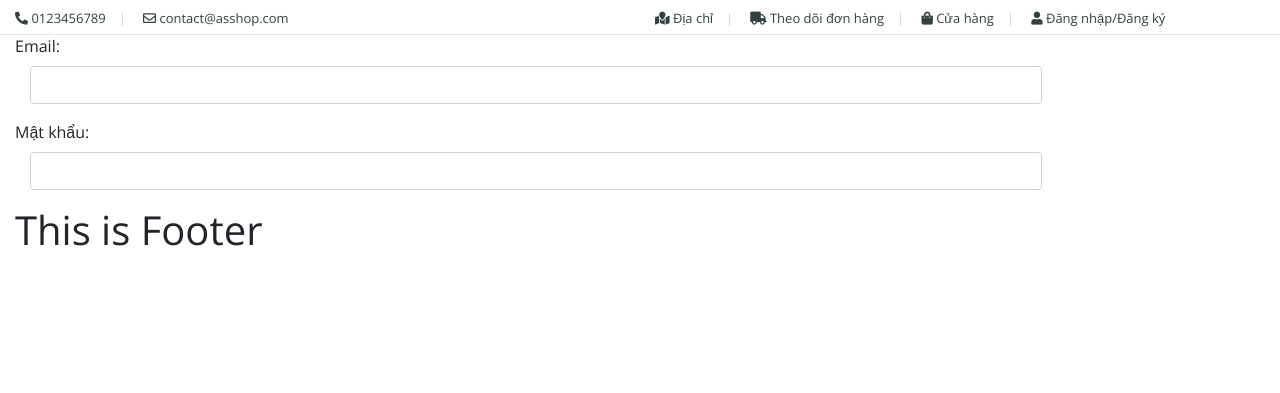
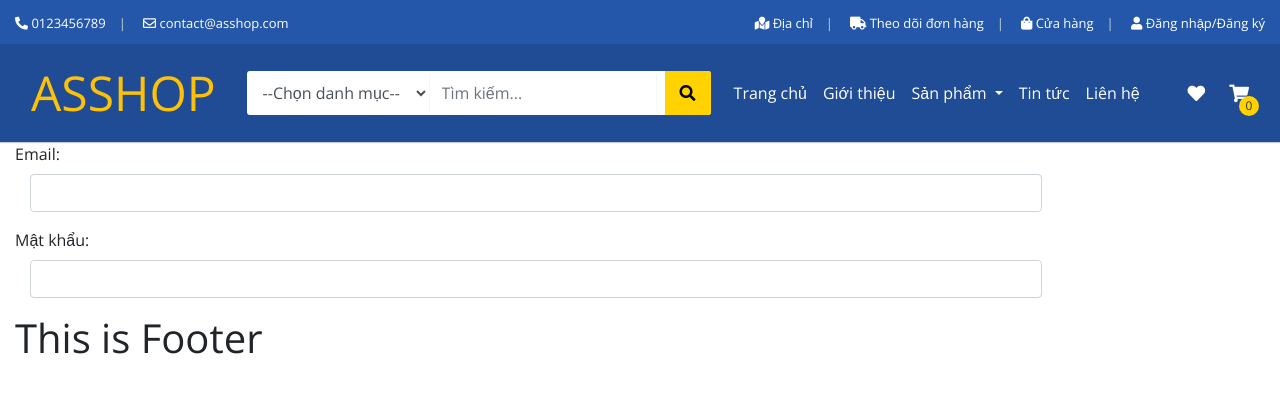
Before and after one commit to hoangnhh97/asshop_php, a PHP site: page /login.php?url=1 in a window 1280 px wide. Shown: the top 393 px of the page. Run offline with PHP 8.4, Linux system fonts and the light colour scheme; some libraries are stand-ins or nearby versions.

Commit message:
Update Header

```diff
--- a/assets/css/styles.css
+++ b/assets/css/styles.css
@@ -6,9 +6,8 @@ body {
     @Topbar
 */
 #top-bar {
-    background-color: #fff;
-    box-shadow: 0px 0px 1px 0px rgba(0, 0, 0, 0.5);
-    padding: 5px 0;
+    background-color: #2457aa;
+    padding: 10px 0;
 }
 #top-bar ul {
     padding: 0;
@@ -28,7 +27,7 @@ body {
 }
 
 #top-bar ul li a {
-    color: #334141;
+    color: #fff;
     text-decoration: none;
     font-size: 13px;
 }
@@ -40,3 +39,106 @@ body {
         max-width: 1430px;
     }
 }
+
+/*
+    @Navbar
+*/
+nav.navbar.navbar-expand-lg.navbar-dark.bg-light {
+    background-color: #1F4C94!important;
+    box-shadow: 0px 1px 1px 0px rgba(0, 0, 0, 0.2);
+}
+
+.logo {
+    font-size: 3em;
+}
+
+.navbar-dark .navbar-nav .nav-link {
+    color: #fff;
+}
+
+form#search-bar {
+    margin: 0 15px;
+    background-color: #fff;
+    border-radius: 3px;
+    -webkit-border-radius: 3px;
+    -moz-border-radius: 3px;
+    -ms-border-radius: 3px;
+    -o-border-radius: 3px;
+}
+
+form#search-bar #ddlCategories {
+    border-radius: 3px 0 0 3px;
+    border: 0;
+    border-right: 1px solid #f5f5f5;
+    outline: 0;
+}
+
+form#search-bar input {
+    border-radius: 0;
+    border: 0;
+    border-right: 1px solid #f5f5f5;
+    outline: 0;
+    box-shadow: none;
+    -webkit-border-radius: 0;
+    -moz-border-radius: 0;
+    -ms-border-radius: 0;
+    -o-border-radius: 0;
+}
+
+form#search-bar .btn-search {
+    background-color: #ffd200;
+    padding: 10px 15px;
+    border:0;
+    outline: 0;
+    border-radius: 0px 3px 3px 0;
+    -webkit-border-radius: 0px 3px 3px 0;
+    -moz-border-radius: 0px 3px 3px 0;
+    -ms-border-radius: 0px 3px 3px 0;
+    -o-border-radius: 0px 3px 3px 0;
+}
+
+form#search-bar .btn-search:focus,
+form#search-bar input:focus,
+form#search-bar #ddlCategories:focus {
+    outline: 0;
+    box-shadow:none!important;
+}
+
+li.cart {
+    position: relative;
+}
+
+#shop-cart li {
+    display: inline-block;
+    margin-right: 20px;
+}
+
+#shop-cart li a {
+    color: #fff;
+    text-decoration: none;
+    font-size: 1.1em;
+}
+
+#shop-cart ul {
+    list-style: none;
+    margin: 0;
+    padding: 0;
+}
+
+#shop-cart li:last-child {
+    margin: 0;
+}
+
+#shop-cart li.cart a span {
+    position: absolute;
+    bottom: -10px;
+    right: -10px;
+    background-color: #ffd200;
+    color: #333;
+    width: 20px;
+    height: 20px;
+    line-height: 20px;
+    text-align: center;
+    border-radius: 50%;
+    font-size: 12px;
+}
--- a/views/shared/v_header.php
+++ b/views/shared/v_header.php
@@ -27,7 +27,7 @@
                             </ul>
                         </div>
                         <div class="col-md-6">
-                            <ul>
+                            <ul class="text-right">
                                 <li><a href=""><i class="fa fa-map-marked"></i> Địa chỉ</a></li>
                                 <li><a href=""><i class="fas fa-truck"></i> Theo dõi đơn hàng</a></li>
                                 <li><a href=""><i class="fa fa-shopping-bag"></i> Cửa hàng</a></li>
@@ -37,5 +37,54 @@
                     </div>
                 </div>
             </div>
+            <nav class="navbar navbar-expand-lg navbar-dark bg-light">
+                <div class="container">
+                    <a class="navbar-brand text-warning logo" href="#">ASSHOP</a>
+                    <button class="navbar-toggler" type="button" data-toggle="collapse" data-target="#navbarSupportedContent" aria-controls="navbarSupportedContent" aria-expanded="false" aria-label="Toggle navigation">
+                        <span class="navbar-toggler-icon"></span>
+                    </button>
+                    <form id="search-bar" class="form-inline my-2 my-lg-0">
+                        <select id="ddlCategories" class="form-control">
+                            <option value="">--Chọn danh mục--</option>
+                        </select>
+                        <input class="form-control mr-sm-2" type="search" placeholder="Tìm kiếm..." aria-label="Search">
+                        <button class="btn-search my-2 my-sm-0" type="submit"><i class="fa fa-search"></i></button>
+                    </form>
+                    <div class="collapse navbar-collapse" id="navbarSupportedContent">
+                        <ul class="navbar-nav mr-auto">
+                            <li class="nav-item active">
+                                <a class="nav-link" href="#">Trang chủ <span class="sr-only">(current)</span></a>
+                            </li>
+                            <li class="nav-item">
+                                <a class="nav-link" href="#">Giới thiệu</a>
+                            </li>
+                            <li class="nav-item dropdown">
+                                <a class="nav-link dropdown-toggle" href="#" id="navbarDropdown" role="button" data-toggle="dropdown" aria-haspopup="true" aria-expanded="false">
+                                    Sản phẩm
+                                </a>
+                                <div class="dropdown-menu" aria-labelledby="navbarDropdown">
+                                    <a class="dropdown-item" href="#">Action</a>
+                                    <a class="dropdown-item" href="#">Another action</a>
+                                <div class="dropdown-divider"></div>
+                                    <a class="dropdown-item" href="#">Something else here</a>
+                                </div>
+                            </li>
+                            <li class="nav-item">
+                                <a class="nav-link" href="#">Tin tức</a>
+                            </li>
+                            <li class="nav-item">
+                                <a class="nav-link" href="#">Liên hệ</a>
+                            </li>
+                        </ul>
+
+                        <div class="navbar-right" id="shop-cart">
+                            <ul>
+                                <li><a href=""><i class="fa fa-heart"></i></a></li>
+                                <li class="cart"><a href=""><i class="fa fa-shopping-cart"></i><span class="count-item">0</span></a></li>
+                            </ul>
+                        </div>
+                    </div>
+                </div>
+            </nav>
         </header>
         <div id="wrapper">
```
Also changed, not shown: views/v_home.php (+10 -1 lines).
